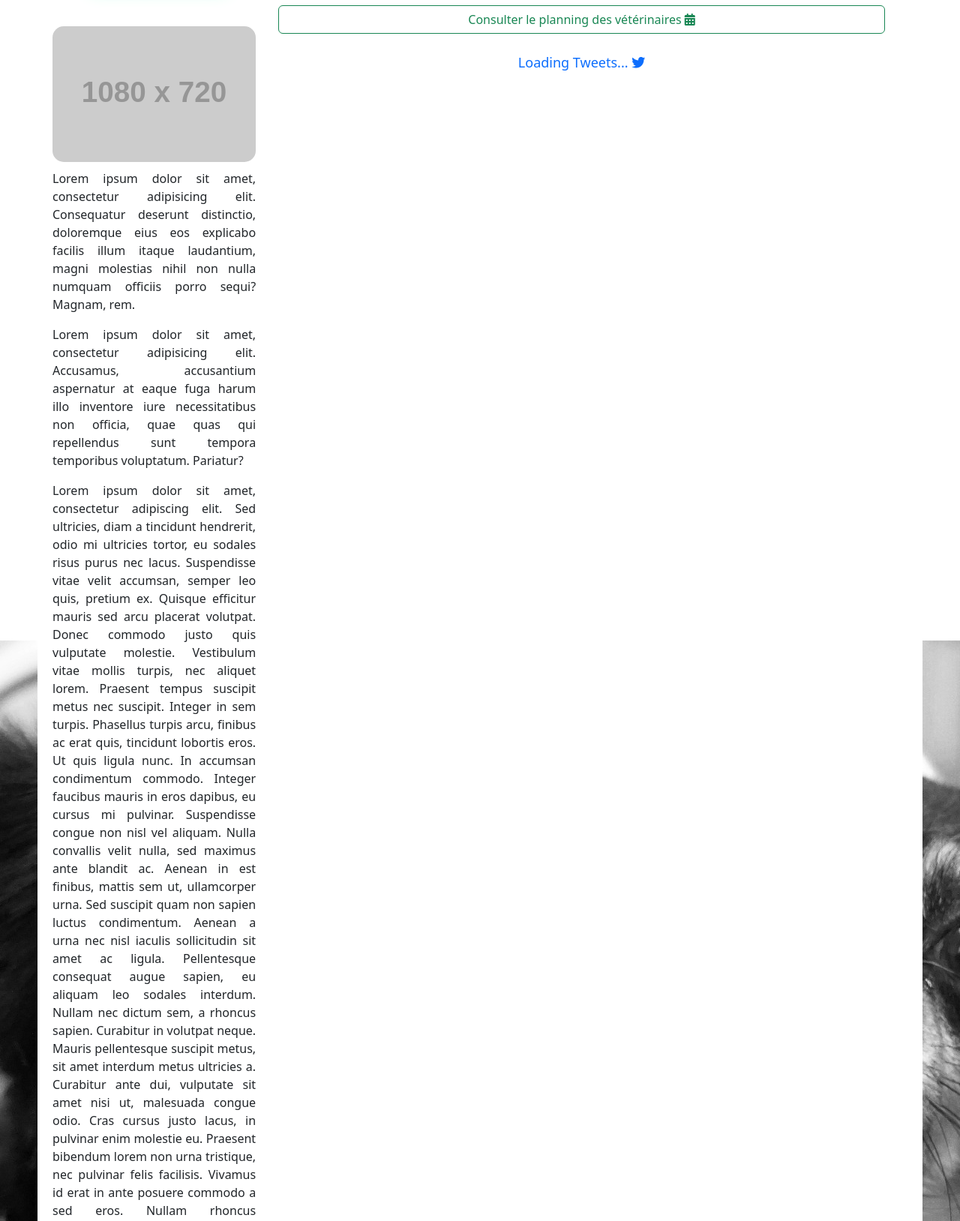
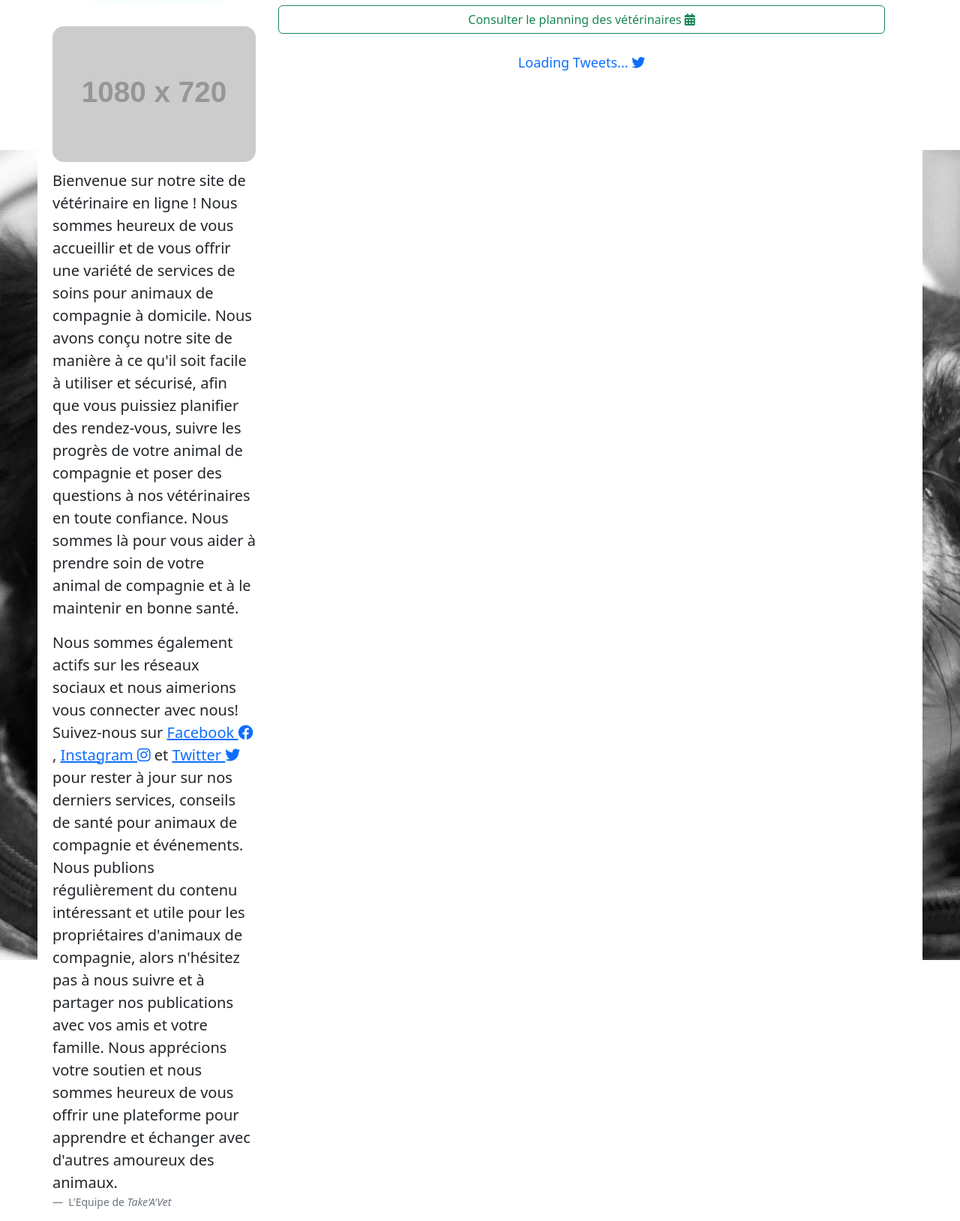
Before and after one commit to Vincgllmt/TakeAVet, a Symfony app: template templates/home/index.html.twig in a window 1280 px wide. Shown: the part 292-1920 px from the top of the page at 75% size. Run offline with Twig, Linux system fonts and the light colour scheme; the template is opened without the code that fills it, so the values that code supplies are empty; grey boxes labelled with a size stand in for pictures from a placeholder-image service; some libraries are stand-ins or nearby versions.

Commit message:
add: Du texte sur la page principale avec l'aide de L'IA ChatGPT

```diff
--- a/templates/home/index.html.twig
+++ b/templates/home/index.html.twig
@@ -9,61 +9,49 @@
 
             <img src="https://via.placeholder.com/1080x720.png">
 
-            <p>Lorem ipsum dolor sit amet, consectetur adipisicing elit. Consequatur deserunt distinctio, doloremque
-                eius eos explicabo facilis illum itaque laudantium, magni molestias nihil non nulla numquam officiis
-                porro sequi? Magnam, rem.</p>
-            <p>Lorem ipsum dolor sit amet, consectetur adipisicing elit. Accusamus, accusantium aspernatur at eaque
-                fuga harum illo inventore iure necessitatibus non officia, quae quas qui repellendus sunt tempora
-                temporibus voluptatum. Pariatur?</p>
-            <p>
-                Lorem ipsum dolor sit amet, consectetur adipiscing elit. Sed ultricies, diam a tincidunt hendrerit,
-                odio mi ultricies tortor, eu sodales risus purus nec lacus. Suspendisse vitae velit accumsan, semper
-                leo quis, pretium ex. Quisque efficitur mauris sed arcu placerat volutpat. Donec commodo justo quis
-                vulputate molestie. Vestibulum vitae mollis turpis, nec aliquet lorem. Praesent tempus suscipit
-                metus nec suscipit. Integer in sem turpis. Phasellus turpis arcu, finibus ac erat quis, tincidunt
-                lobortis eros. Ut quis ligula nunc. In accumsan condimentum commodo. Integer faucibus mauris in eros
-                dapibus, eu cursus mi pulvinar. Suspendisse congue non nisl vel aliquam. Nulla convallis velit
-                nulla, sed maximus ante blandit ac. Aenean in est finibus, mattis sem ut, ullamcorper urna.
-
-                Sed suscipit quam non sapien luctus condimentum. Aenean a urna nec nisl iaculis sollicitudin sit
-                amet ac ligula. Pellentesque consequat augue sapien, eu aliquam leo sodales interdum. Nullam nec
-                dictum sem, a rhoncus sapien. Curabitur in volutpat neque. Mauris pellentesque suscipit metus, sit
-                amet interdum metus ultricies a. Curabitur ante dui, vulputate sit amet nisi ut, malesuada congue
-                odio.
-
-                Cras cursus justo lacus, in pulvinar enim molestie eu. Praesent bibendum lorem non urna tristique,
-                nec pulvinar felis facilisis. Vivamus id erat in ante posuere commodo a sed eros. Nullam rhoncus
-                accumsan volutpat. Sed nec venenatis nisl, finibus hendrerit mi. Nam laoreet dui egestas, viverra
-                purus non, vulputate ipsum. Nam volutpat rutrum orci, non vehicula nunc pretium sit amet. Donec
-                imperdiet volutpat metus, eget fermentum felis pharetra eu. Ut vel turpis nisi. Sed consectetur,
-                felis et sagittis pellentesque, est urna posuere nibh, a blandit mi felis nec ipsum. Vestibulum at
-                massa pretium, dictum enim nec, fermentum odio. Phasellus ac tincidunt sem. Phasellus aliquet
-                aliquam venenatis. Morbi id eros fringilla, egestas urna quis, rhoncus lectus.
-
-                Cras pellentesque consectetur lacus sed commodo. Aliquam quis pulvinar erat, sed pulvinar nisl. Sed
-                quis elit ultricies, posuere augue ac, imperdiet sem. Morbi dui ipsum, tristique eu eros vel, semper
-                hendrerit risus. Maecenas tristique molestie dolor eu blandit. Nunc ullamcorper sed metus non
-                ultrices. Mauris quis ipsum sit amet felis tempor sollicitudin. Phasellus eget dolor quis mi
-                porttitor porta sit amet quis enim.
-
-                Phasellus eu ipsum at est finibus condimentum eget sed elit. Praesent erat magna, dictum eget tempus
-                eu, sagittis ut massa. Nam ac sagittis erat. Suspendisse et augue a mauris bibendum aliquam vitae et
-                quam. Ut id ultricies sapien. Phasellus at velit nec ante fermentum egestas. Quisque a sapien
-                eleifend, condimentum metus non, tincidunt dui. Nulla facilisi. Aenean fringilla sagittis ante a
-                interdum. Sed et pretium magna, in lobortis sapien. Nunc eget luctus ex, id efficitur nulla. Vivamus
-                non pretium ante, a faucibus mi. In sapien risus, commodo non dolor sed, accumsan tincidunt felis.
-                Cras et velit ipsum. Suspendisse tempus, arcu et sodales ornare, nisl libero imperdiet enim, at
-                porttitor felis enim ut dui. Curabitur feugiat elementum magna, ut ultricies elit placerat
-                quis. </p>
+            <figure>
+                <blockquote class="blockquote text-justify">
+                    <p>Bienvenue sur notre site de vétérinaire en ligne ! Nous sommes heureux de vous accueillir et de
+                        vous
+                        offrir une variété de services de soins pour animaux de compagnie à domicile. Nous avons conçu
+                        notre
+                        site de manière à ce qu'il soit facile à utiliser et sécurisé, afin que vous puissiez planifier
+                        des
+                        rendez-vous, suivre les progrès de votre animal de compagnie et poser des questions à nos
+                        vétérinaires
+                        en toute confiance. Nous sommes là pour vous aider à prendre soin de votre animal de compagnie
+                        et à le
+                        maintenir en bonne santé.</p>
+                    <p>
+                        Nous sommes également actifs sur les réseaux sociaux et nous aimerions vous connecter avec nous!
+                        Suivez-nous sur <a href="#">Facebook <i class="fa-brands fa-facebook"></i></a>, <a href="#">Instagram
+                            <i
+                                    class="fa-brands fa-instagram"></i></a> et <a href="#">Twitter <i
+                                    class="fa-brands fa-twitter"></i></a> pour
+                        rester à jour sur nos derniers services, conseils de santé pour animaux de compagnie et
+                        événements. Nous publions régulièrement du contenu intéressant et utile pour les propriétaires
+                        d'animaux de compagnie, alors n'hésitez pas à nous suivre et à partager nos publications avec
+                        vos amis et votre famille. Nous apprécions votre soutien et nous sommes heureux de vous offrir
+                        une plateforme pour apprendre et échanger avec d'autres amoureux des animaux.
+                    </p>
+                </blockquote>
+                <figcaption class="blockquote-footer">
+                    L'Equipe de <cite title="Source Title">Take'A'Vet</cite>
+                </figcaption>
+            </figure>
         </section>
         <aside class="main-content__aside_home">
             <div class="main_buttons__list">
-                <a class="btn btn-outline-success main_buttons__link" href="#">Prendre rendez-vous, chez vous <i class="fa-solid fa-house"></i></a>
-                <a class="btn btn-outline-success main_buttons__link" href="{{ path('app_threads_form') }}">Poser une question <i class="fa-solid fa-question"></i></a>
-                <a class="btn btn-outline-success main_buttons__link" href="{{ path('app_planning') }}">Consulter le planning des vétérinaires <i class="fa-solid fa-calendar-days"></i></a>
+                <a class="btn btn-outline-success main_buttons__link" href="#">Prendre rendez-vous, chez vous <i
+                            class="fa-solid fa-house"></i></a>
+                <a class="btn btn-outline-success main_buttons__link" href="{{ path('app_threads_form') }}">Poser une
+                    question <i class="fa-solid fa-question"></i></a>
+                <a class="btn btn-outline-success main_buttons__link" href="{{ path('app_planning') }}">Consulter le
+                    planning des vétérinaires <i class="fa-solid fa-calendar-days"></i></a>
             </div>
             <a class="twitter-timeline" data-height="1200"
-               href="https://twitter.com/TwitterDev?ref_src=twsrc%5Etfw">Loading Tweets... <i class="fa-brands fa-twitter"></i></a>
+               href="https://twitter.com/TwitterDev?ref_src=twsrc%5Etfw">Loading Tweets... <i
+                        class="fa-brands fa-twitter"></i></a>
             <script async src="https://platform.twitter.com/widgets.js" charset="utf-8"></script>
         </aside>
     </div>
```
